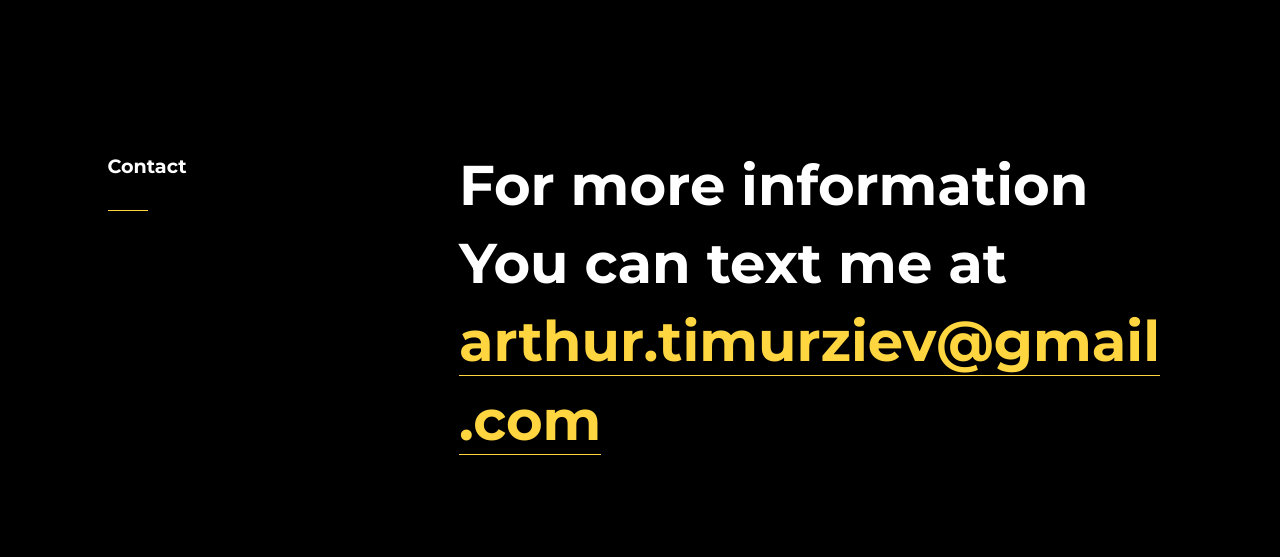
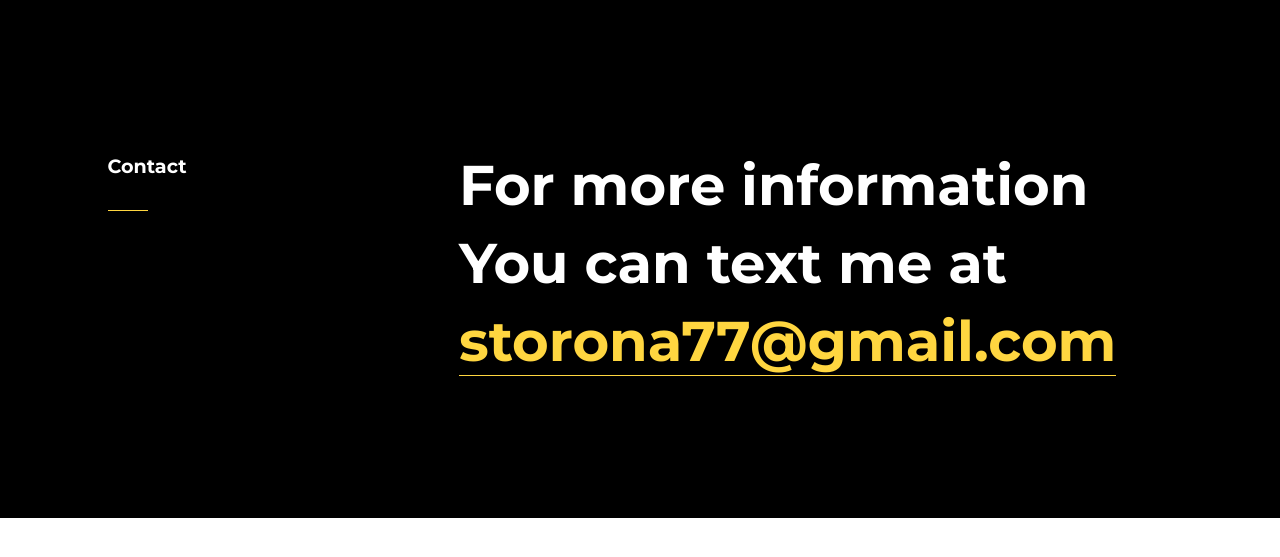
Before and after one commit to timurziev/timurziev.github.io, a website: page index.html in a window 1280 px wide. Shown: the part 2401-2958 px from the top of the page. After the commit the page ends 2919 px from the top, so only its background shows below. Drawn offline with nearby package versions, Linux system fonts and the light colour scheme.

Commit message:
Update index.html

```diff
--- a/index.html
+++ b/index.html
@@ -110,7 +110,7 @@
 			<div class="contact-area">
 				<h1>
 					For more information<br>
-					You can text me at <a href="mailto:storona77@gmail.com">arthur.timurziev@gmail.com</a>
+					You can text me at <a href="mailto:storona77@gmail.com">storona77@gmail.com</a>
 				</h1>
 			</div>
 		</div>
```
